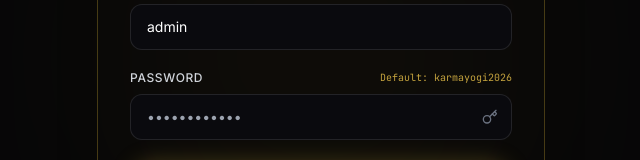
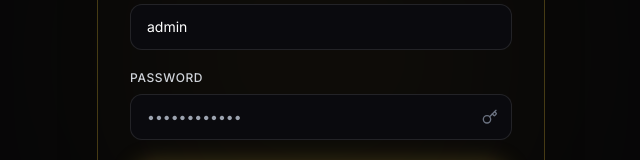
Before and after one commit to ritikakumarigupta/Piyush_Portfolio, a Next.js app: page /admin/login in a window 1280 px wide. Shown: the part 403-563 px from the top of the page, without its empty margins (319-959 px from the left). Built offline with nearby package versions, Linux system fonts and the light colour scheme.

Commit message:
admin login page update

```diff
--- a/src/app/admin/login/page.tsx
+++ b/src/app/admin/login/page.tsx
@@ -111,9 +111,7 @@ export default function AdminLoginPage() {
                 <label className="text-xs uppercase tracking-wider text-gray-300 font-medium">
                   Password
                 </label>
-                <span className="text-[10px] text-gold-400/80 font-mono">
-                  Default: karmayogi2026
-                </span>
+
               </div>
               <div className="relative">
                 <input
```
